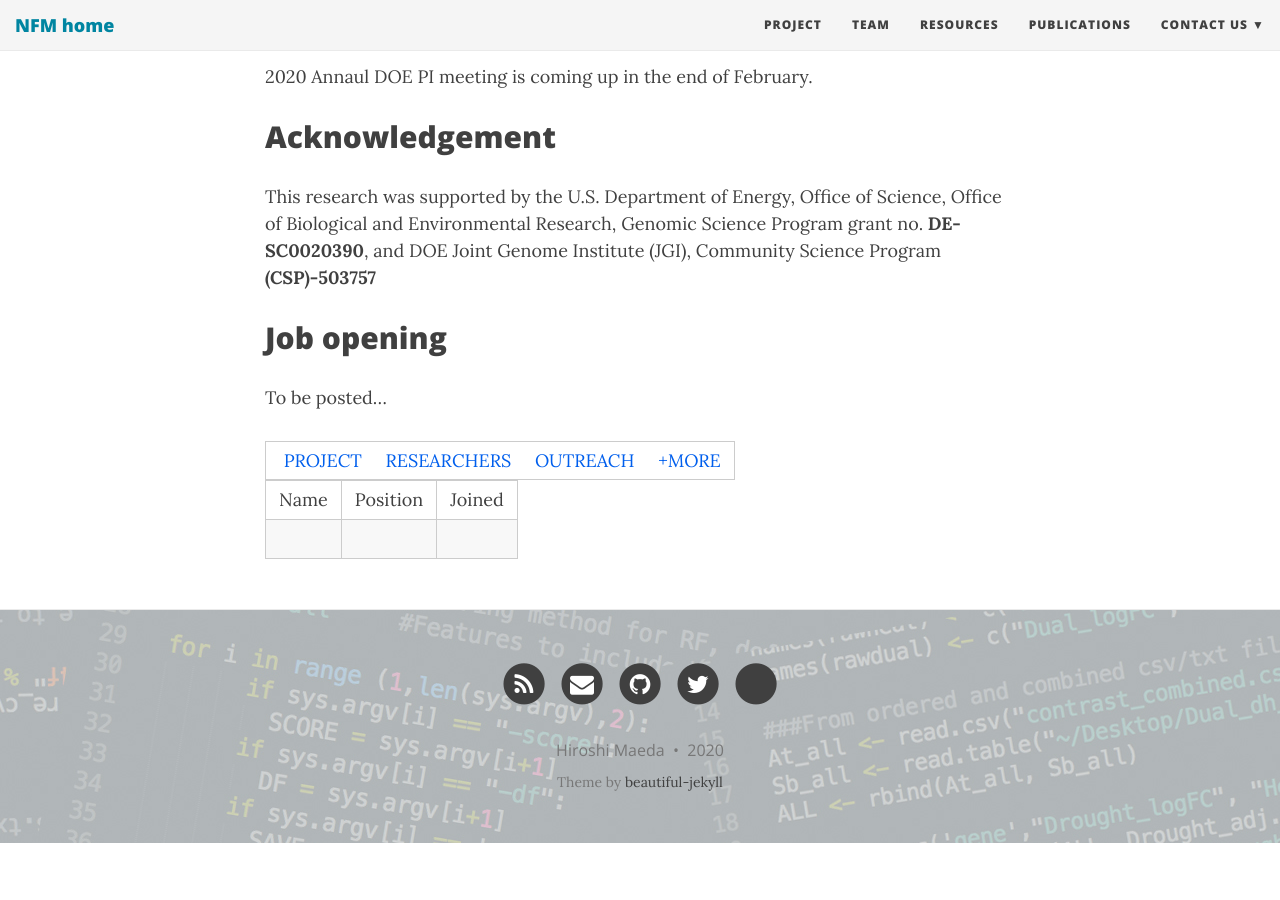
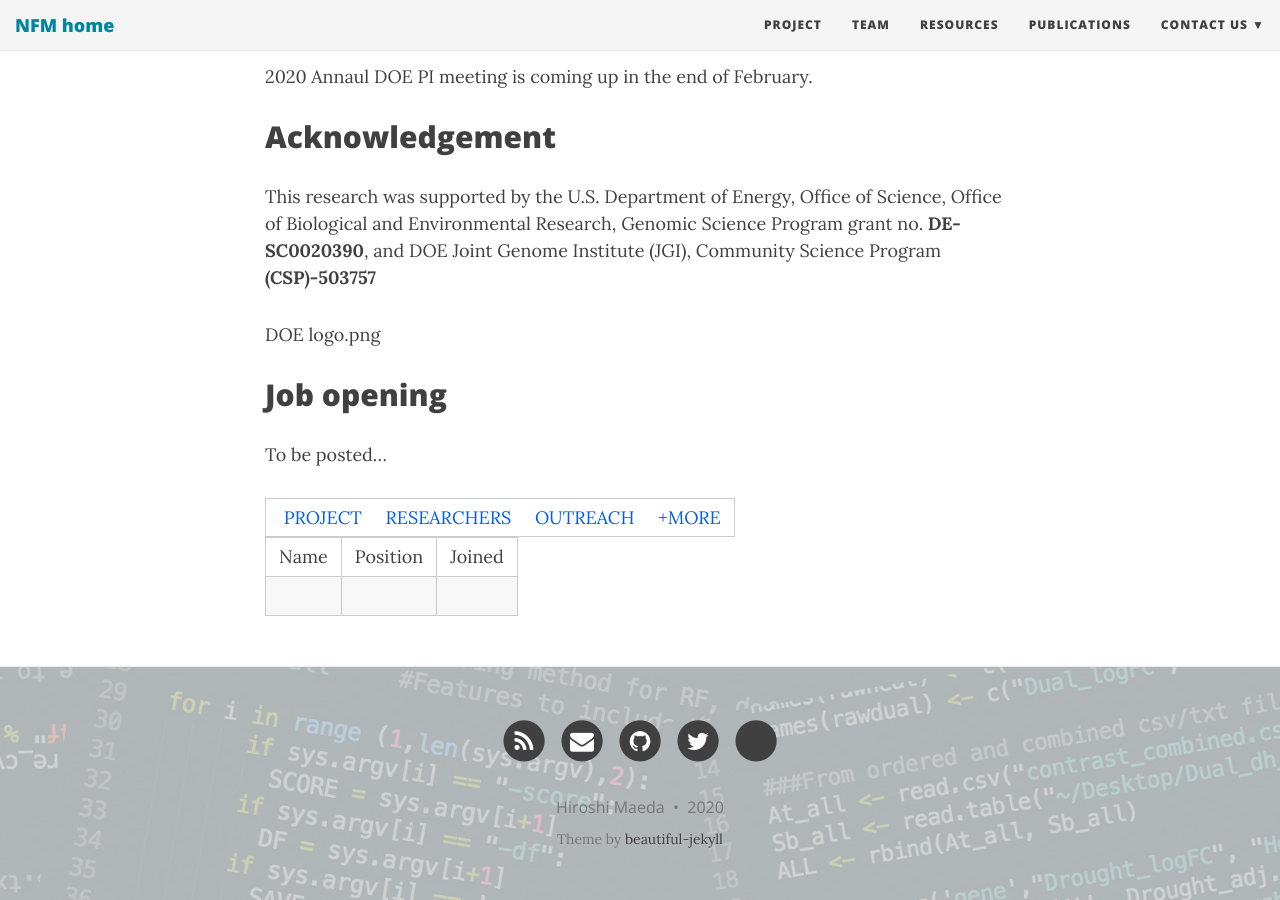
Before and after one commit to NfluxMap/NfluxMap.github.io, a Jekyll site: the page built from index.md, in a window 1280 px wide and 900 px high, scrolled down 766 px. Built offline with Jekyll 4.4.1, drawn with Linux system fonts in a browser that asks for light colours; nearby versions of some CDN libraries; a style sheet for code colours, icons or effects is not loaded; before the commit the page ends 1609 px from its top, so only the background shows below that.

Commit message:
Update index.md

```diff
--- a/index.md
+++ b/index.md
@@ -15,6 +15,7 @@
 ## Acknowledgement
 This research was supported by the U.S. Department of Energy, Office of Science, Office of Biological and Environmental Research, Genomic Science Program grant no. **DE-SC0020390**, and DOE Joint Genome Institute (JGI), Community Science Program **(CSP)-503757**
 
+DOE logo.png
 
 ## Job opening
 To be posted...
```
